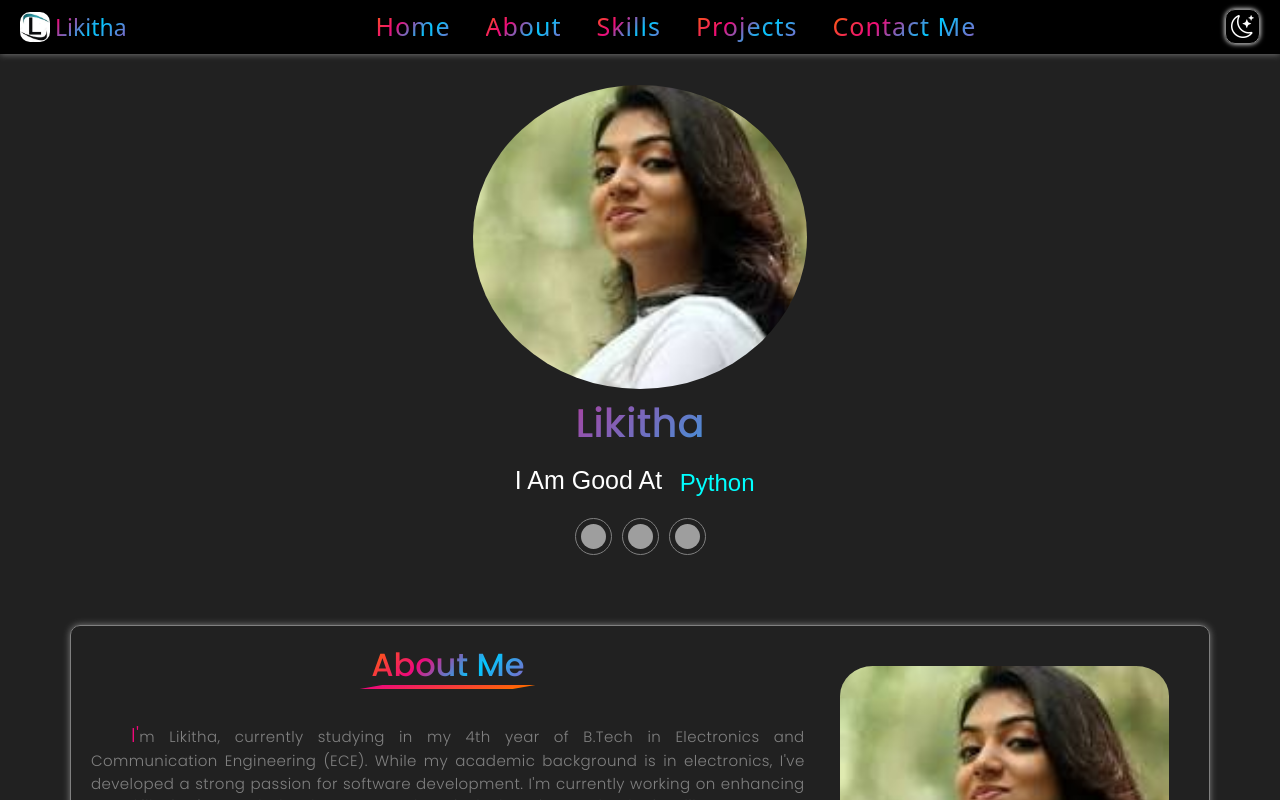
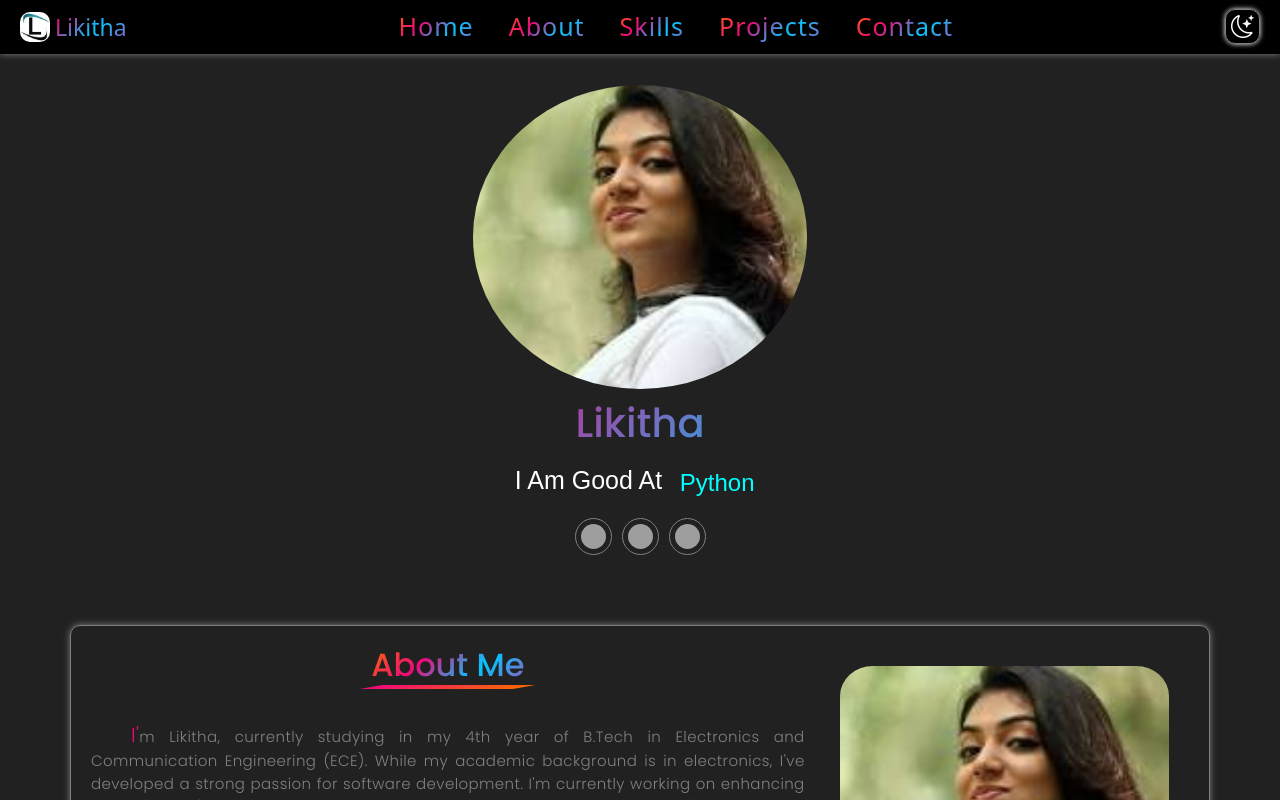
Before and after one commit to Lalithyaliki/Liki-portfolio, a React (Vite) app: page / in a window 1280 px wide. Shown: the top 800 px of the page. Built offline with nearby package versions, Linux system fonts and the light colour scheme; grey boxes are pictures that could not be loaded.

Commit message:
nav-links modified

```diff
--- a/src/components/Header.jsx
+++ b/src/components/Header.jsx
@@ -10,6 +10,15 @@ function Header() {
     const hidenavlinks = location.pathname === "/projects";
 
     const [openlinks, setlinks] = useState(false);
+
+    const scrollToSection = (id) => {
+        const element = document.getElementById(id);
+        if (element) {
+            element.scrollIntoView({ behavior: "smooth" });
+        }
+        setlinks(false);
+    };
+
     const [theme, settheme] = useState(() => {
         return sessionStorage.getItem("theme") || "dark";
     });
@@ -34,12 +43,13 @@ function Header() {
             {!hidenavlinks && (
                 <div className={openlinks ? "nav-links active" : "nav-links"}>
                     <div className='nav-links-close-btn'>
-                        <button className='btn' onClick={() => setlinks(false)}>X</button></div>
-                    <a href='#home' onClick={() => setlinks(false)}>home</a>
-                    <a href='#aboutme' onClick={() => setlinks(false)}>about</a>
-                    <a href='#skills' onClick={() => setlinks(false)}>skills</a>
-                    <a href='#projects' onClick={() => setlinks(false)}>projects</a>
-                    <a href='#contactMe' onClick={() => setlinks(false)}>contact me</a>
+                        <button className='btn' onClick={() => setlinks(false)}>X</button>
+                    </div>
+                    <button onClick={() => scrollToSection("home")}>Home</button>
+                    <button onClick={() => scrollToSection("aboutme")}>About</button>
+                    <button onClick={() => scrollToSection("skills")}>Skills</button>
+                    <button onClick={() => scrollToSection("projects")}>Projects</button>
+                    <button onClick={() => scrollToSection("contactMe")}>Contact</button>
                 </div>
             )}
 
--- a/src/components/Projectspage.jsx
+++ b/src/components/Projectspage.jsx
@@ -32,7 +32,7 @@ function Projectspage() {
                 <motion.div {...fadeInUp} className="project todo">
                     <h3>Todo-List</h3>
                     <p>Developed a To-Do Application using React, allowing users to add, edit, and delete tasks efficiently. The app features a clean and intuitive UI, with smooth transitions and responsive design for a seamless experience across devices. Implemented features like task completion tracking and organized task lists to enhance usability. </p>
-                    <a href="#"><button className="site-btn">visit site <i className="bi bi-door-open"></i></button></a>
+                    <a href="https://todo-list-one-iota-20.vercel.app/"  target='_blank' rel="noopener noreferrer" ><button className="site-btn">visit site <i className="bi bi-door-open"></i></button></a>
                 </motion.div>
             </div>
         </div >
--- a/src/stylings/header/header.css
+++ b/src/stylings/header/header.css
@@ -130,16 +130,18 @@ html {
   font-size: 15px;
   color: var(--btn-color);
   background-color: transparent;
-  -o-border-image: linear-gradient(135deg, #ff6a00, #ee0979, #9d50bb, #00c9ff) 1;
-     border-image: linear-gradient(135deg, #ff6a00, #ee0979, #9d50bb, #00c9ff) 1;
   cursor: pointer;
 }
-.navigation .nav-links a {
+.navigation .nav-links .nav-links-close-btn .btn:active {
+  border: 1px solid var(--btn-color);
+}
+.navigation .nav-links button {
   text-decoration: none;
   font-size: 25px;
   text-transform: capitalize;
   padding: 25px;
   text-align: center;
+  border: none;
   border-bottom: 1px solid gray;
   letter-spacing: 1px;
   background: linear-gradient(135deg, #ff6a00, #ee0979, #00c9ff, #9d50bb);
@@ -148,15 +150,15 @@ html {
   color: transparent;
 }
 @media (min-width: 768px) {
-  .navigation .nav-links a {
+  .navigation .nav-links button {
     padding: 0;
     border: none;
     position: relative;
   }
-  .navigation .nav-links a:hover::before {
+  .navigation .nav-links button:hover::before {
     width: 100%;
   }
-  .navigation .nav-links a::before {
+  .navigation .nav-links button::before {
     content: " ";
     position: absolute;
     bottom: 0;
--- a/src/stylings/header/header.scss
+++ b/src/stylings/header/header.scss
@@ -90,18 +90,22 @@ html {
                 font-size: 15px;
                 color: var(--btn-color);
                 background-color: transparent;
-                border-image: linear-gradient(135deg, #ff6a00, #ee0979, #9d50bb, #00c9ff) 1;
                 cursor: pointer;
+
+                &:active {
+                    border: 1px solid var(--btn-color);
+                }
 
             }
         }
 
-        a {
+        button {
             text-decoration: none;
             font-size: 25px;
             text-transform: capitalize;
             padding: 25px;
             text-align: center;
+            border: none;
             border-bottom: 1px solid gray;
             letter-spacing: 1px;
             background: linear-gradient(135deg, #ff6a00, #ee0979, #00c9ff, #9d50bb);
```
Also changed, not shown: 1 other file (tests, documents, lock files or other folders).
